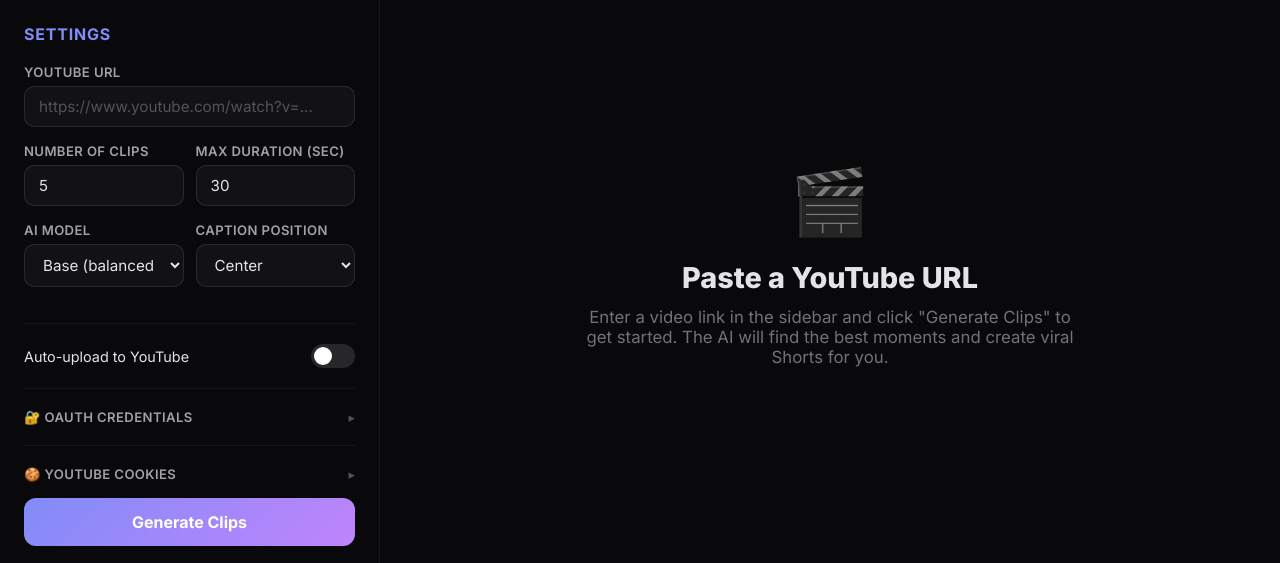
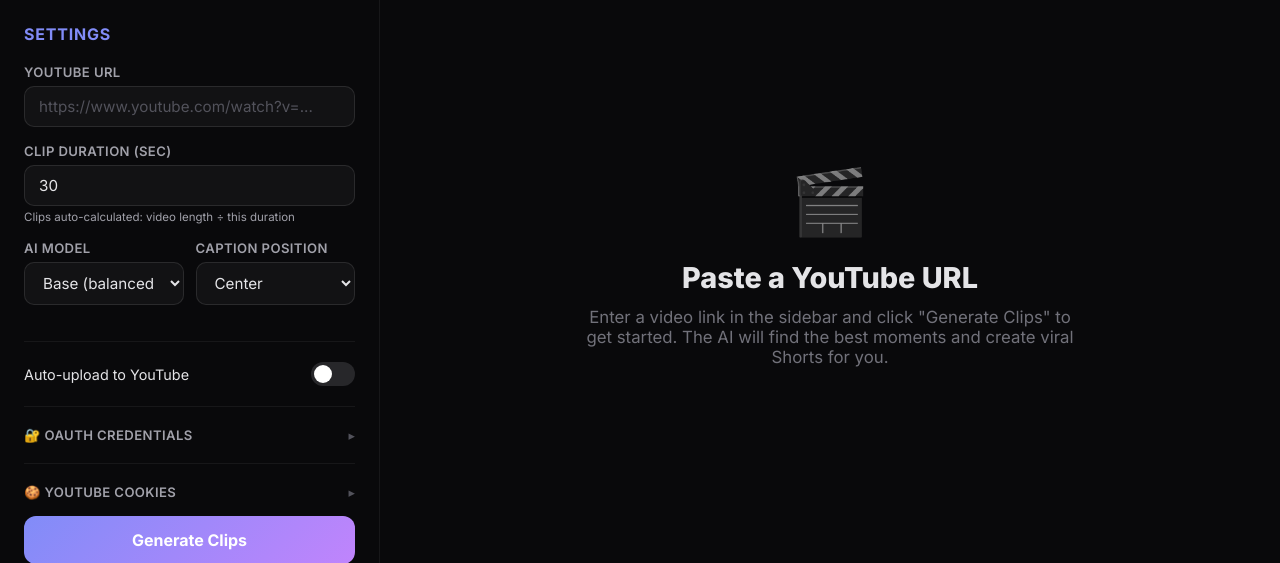
Before and after one commit to Itx-Munawar/clipforge, a FastAPI app: page /app in a window 1280 px wide. Shown: the part 56-619 px from the top of the page. Run offline with FastAPI, Linux system fonts and the light colour scheme; some libraries are stand-ins or nearby versions.

Commit message:
Auto-calculate clip count from video duration ÷ clip duration
Remove manual "Number of Clips" input. Now the system automatically
calculates how many clips to make: 120s video ÷ 30s clips = 4 clips.
User only sets the clip duration.

🤖 Generated with Codebuff
Co-Authored-By: Codebuff <noreply@codebuff.com>

```diff
--- a/web/app.py
+++ b/web/app.py
@@ -463,14 +463,15 @@ def _run_generate(job_id, url, num_clips, duration, model, caption_pos):
         with open(os.path.join(output_dir, "transcript.json"), "w", encoding="utf-8") as f:
             json.dump(segments, f, indent=2, ensure_ascii=False)
 
-        job["step"] = "Finding viral moments..."
+        job["step"] = "Splitting into clips..."
         job["progress"] = 60
-        job["logs"].append("Finding viral moments...")
-        # Get video duration for sequential splitting
+        # Get video duration and auto-calculate clip count
         import subprocess
         probe = subprocess.run(["ffprobe", "-v", "quiet", "-print_format", "json", "-show_format", video_path],
                               capture_output=True, text=True, encoding="utf-8")
         video_duration = float(json.loads(probe.stdout)["format"]["duration"])
+        num_clips = max(1, int(video_duration / duration))
+        job["logs"].append(f"Video: {video_duration:.0f}s → {num_clips} clips of {duration}s each")
 
         clips_list = split_sequential_clips(video_duration, segments, clip_duration=duration, max_clips=num_clips)
 
--- a/web/templates/app.html
+++ b/web/templates/app.html
@@ -310,15 +310,10 @@
                 <input type="url" id="url" placeholder="https://www.youtube.com/watch?v=..." />
             </div>
 
-            <div class="field-row">
-                <div class="field">
-                    <label>Number of Clips</label>
-                    <input type="number" id="numClips" value="5" min="1" max="20" />
-                </div>
-                <div class="field">
-                    <label>Max Duration (sec)</label>
-                    <input type="number" id="maxDuration" value="30" min="5" max="60" />
-                </div>
+            <div class="field">
+                <label>Clip Duration (sec)</label>
+                <input type="number" id="maxDuration" value="30" min="5" max="120" />
+                <div style="font-size:0.72em;color:#a1a1aa;margin-top:4px">Clips auto-calculated: video length ÷ this duration</div>
             </div>
 
             <div class="field-row">
@@ -741,7 +736,7 @@
 
             const fd = new FormData();
             fd.append('url', url);
-            fd.append('clips', document.getElementById('numClips').value);
+            fd.append('clips', '999');
             fd.append('duration', document.getElementById('maxDuration').value);
             fd.append('model', document.getElementById('model').value);
             fd.append('caption_pos', document.getElementById('captionPos').value);
```
